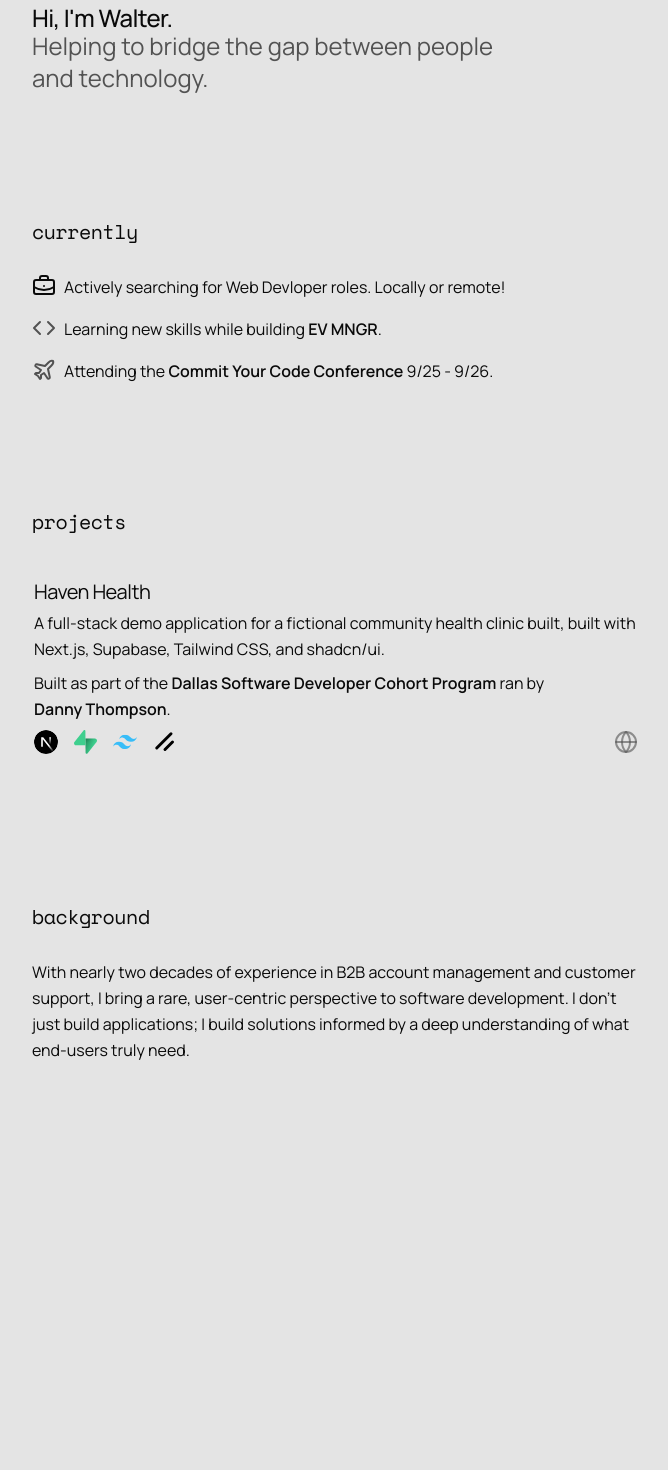
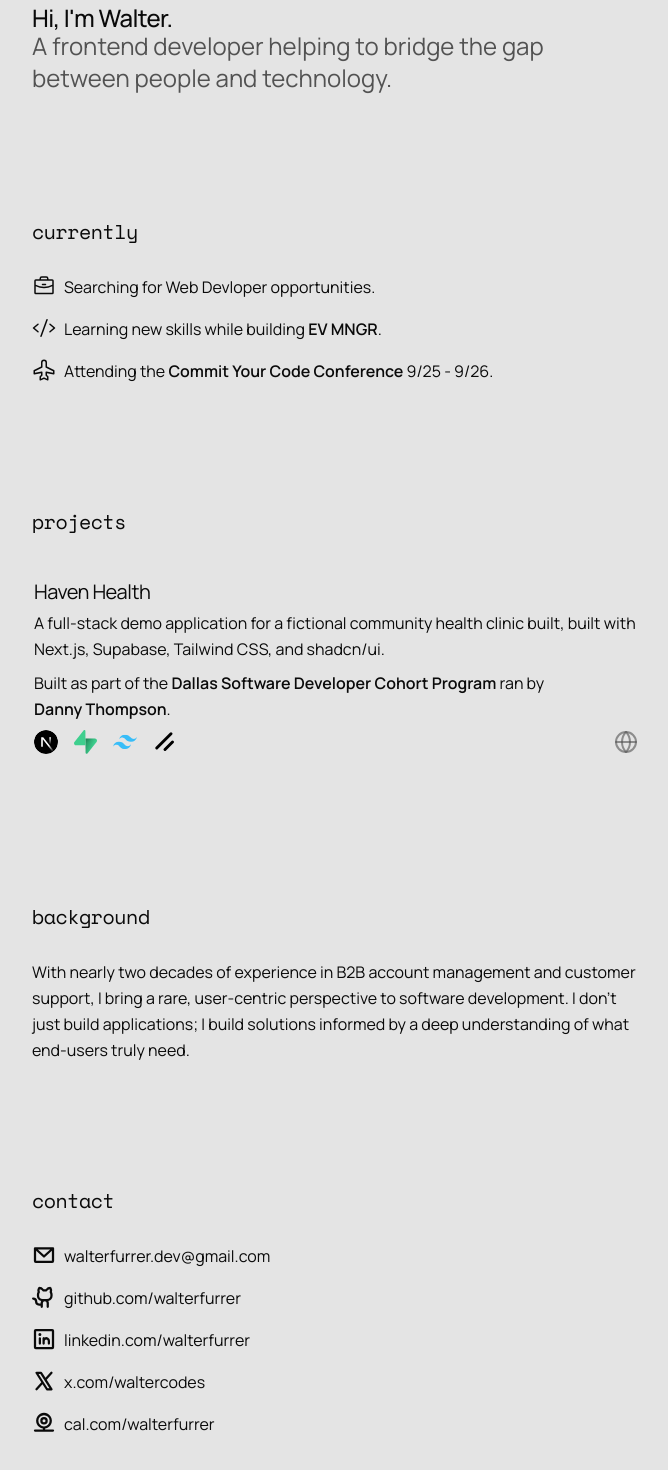
Before and after one commit to walterfurrer/portfolio-v2, a Next.js app: page / in a window 1280 px wide. Shown: the part 302-1772 px from the top of the page, without its empty margins (304-972 px from the left). Before the commit the page ends 1365 px from the top, so only its background shows below. Built offline with nearby package versions, Linux system fonts and the light colour scheme; some icons are missing.

Commit message:
Created ContactSection component

```diff
--- a/app/layout.tsx
+++ b/app/layout.tsx
@@ -45,7 +45,7 @@ export default function RootLayout({
             enableSystem
             disableTransitionOnChange
           >
-            <div className="container mx-auto flex max-w-screen-sm flex-col">
+            <div className="container mx-auto mb-32 flex max-w-screen-sm flex-col">
               <main>{children}</main>
             </div>
           </ThemeProvider>
--- a/app/page.tsx
+++ b/app/page.tsx
@@ -3,6 +3,7 @@ import Currently from "@/components/Currently";
 import Header from "@/components/Header";
 import ModeToggle from "@/components/ModeToggle";
 import Projects from "@/components/Projects";
+import ContactSection from "@/components/ContactSection";
 
 export default function Home() {
   return (
@@ -12,6 +13,7 @@ export default function Home() {
       <Currently />
       <Projects />
       <Background />
+      <ContactSection />
     </div>
   );
 }
--- /dev/null
+++ b/components/ContactSection.tsx
@@ -0,0 +1,48 @@
+import {
+  EnvelopeSimpleIcon,
+  GithubLogoIcon,
+  LinkedinLogoIcon,
+  XLogoIcon,
+  WebcamIcon,
+} from "@phosphor-icons/react/dist/ssr";
+import Link from "next/link";
+
+export default function ContactSection() {
+  return (
+    <section className="section">
+      <h2 className="section-header">contact</h2>
+      <div className="section-content">
+        <div className="flex gap-2">
+          <Link target="_blank" href="mailto:walterfurrer.dev@gmail.com">
+            <EnvelopeSimpleIcon weight="bold" className="size-6" />
+          </Link>
+          <p>walterfurrer.dev@gmail.com</p>
+        </div>
+        <div className="flex gap-2">
+          <Link target="_blank" href="https://github.com/walterfurrer">
+            <GithubLogoIcon weight="bold" className="size-6" />
+          </Link>
+          <p>github.com/walterfurrer</p>
+        </div>
+        <div className="flex gap-2">
+          <Link target="_blank" href="https://linkedin.com/walterfurrer">
+            <LinkedinLogoIcon weight="bold" className="size-6" />
+          </Link>
+          <p>linkedin.com/walterfurrer</p>
+        </div>
+        <div className="flex gap-2">
+          <Link target="_blank" href="https://x.com/waltercodes">
+            <XLogoIcon weight="bold" className="size-6" />
+          </Link>
+          <p>x.com/waltercodes</p>
+        </div>
+        <div className="flex gap-2">
+          <Link target="_blank" href="https://cal.com/walterfurrer">
+            <WebcamIcon weight="bold" className="size-6" />
+          </Link>
+          <p>cal.com/walterfurrer</p>
+        </div>
+      </div>
+    </section>
+  );
+}
--- a/components/Currently.tsx
+++ b/components/Currently.tsx
@@ -1,5 +1,9 @@
-import { BriefcaseBusiness, Code, Plane } from "lucide-react";
 import Link from "next/link";
+import {
+  AirplaneIcon,
+  BriefcaseIcon,
+  CodeIcon,
+} from "@phosphor-icons/react/dist/ssr";
 
 export default function Currently() {
   return (
@@ -7,21 +11,21 @@ export default function Currently() {
       <h2 className="section-header">currently</h2>
       <div className="section-content">
         <div className="flex gap-2">
-          <BriefcaseBusiness />
-          <p>Actively searching for Web Devloper roles. Locally or remote!</p>
+          <BriefcaseIcon weight="regular" className="size-6" />
+          <p>Searching for Web Devloper opportunities.</p>
         </div>
         <div className="flex gap-2">
-          <Code className="text-muted-foreground" />
+          <CodeIcon weight="regular" className="size-6" />
           <p>
             Learning new skills while building{" "}
-            <Link target="_blank" href="#">
+            <Link href={"https://github.com/walterfurrer/ev-mngr"}>
               EV MNGR
             </Link>
             .
           </p>
         </div>
         <div className="flex gap-2">
-          <Plane className="text-muted-foreground" />
+          <AirplaneIcon weight="regular" className="size-6" />
           <p>
             Attending the{" "}
             <Link target="_blank" href="#">
--- a/components/Header.tsx
+++ b/components/Header.tsx
@@ -14,7 +14,8 @@ export default function Header() {
         <div>
           <h1 className="font-sans font-medium">Hi, I'm Walter.</h1>
           <p className="text-muted-foreground">
-            Helping to bridge the gap between people and technology.
+            A frontend developer helping to bridge the gap between people and
+            technology.
           </p>
         </div>
       </div>
--- a/next.config.ts
+++ b/next.config.ts
@@ -1,7 +1,10 @@
 import type { NextConfig } from "next";
 
 const nextConfig: NextConfig = {
-  allowedDevOrigins: ["http://localhost:3000/*", "192.168.1.201"],
+  allowedDevOrigins: ["http://localhost:3000", "192.168.1.201"],
+  experimental: {
+    optimizePackageImports: ["@phosphor-icons/react"],
+  },
 };
 
 export default nextConfig;
--- a/package.json
+++ b/package.json
@@ -10,6 +10,7 @@
   },
   "dependencies": {
     "@icons-pack/react-simple-icons": "^13.7.0",
+    "@phosphor-icons/react": "^2.1.10",
     "@radix-ui/react-avatar": "^1.1.10",
     "@radix-ui/react-dropdown-menu": "^2.1.15",
     "@radix-ui/react-popover": "^1.1.15",
```
Also changed, not shown: components.json, 1 other file (tests, documents, lock files or other folders).
